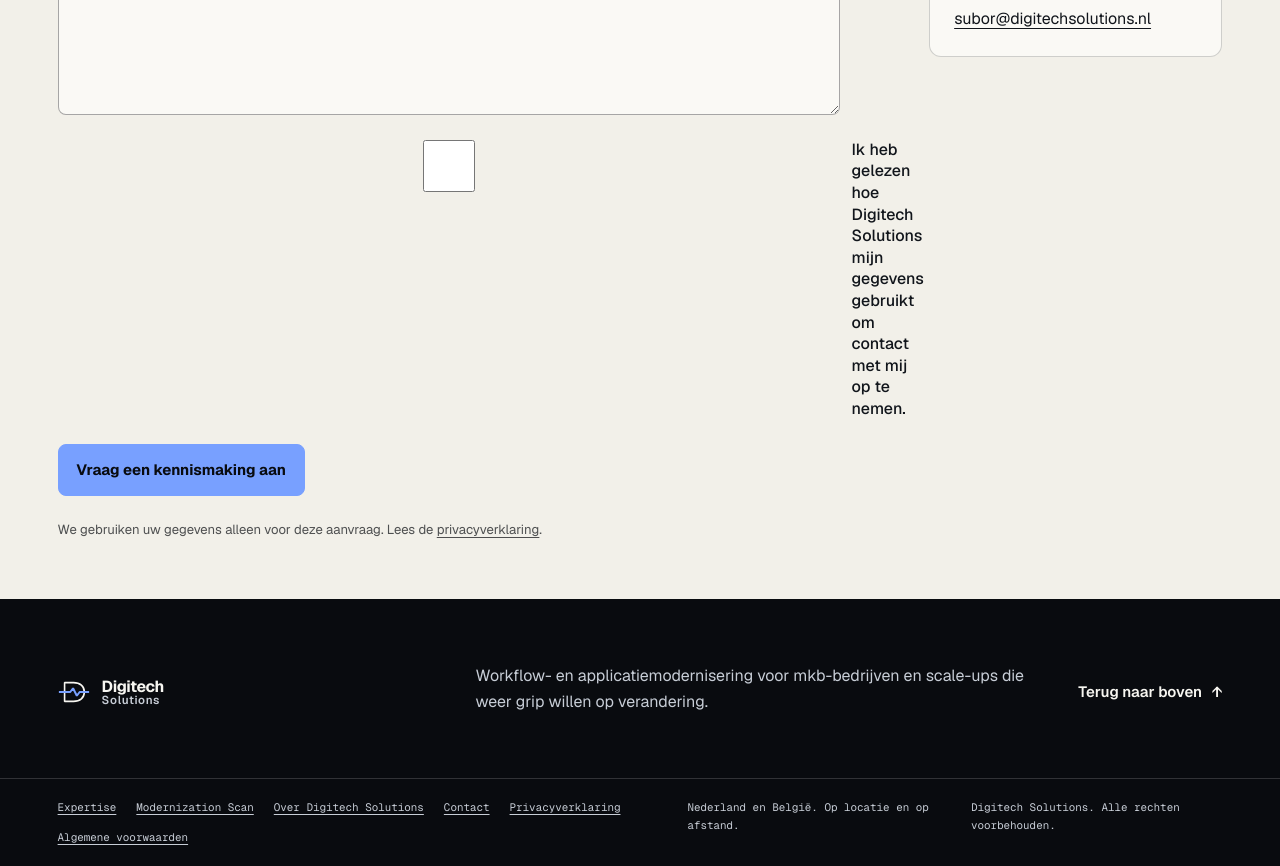
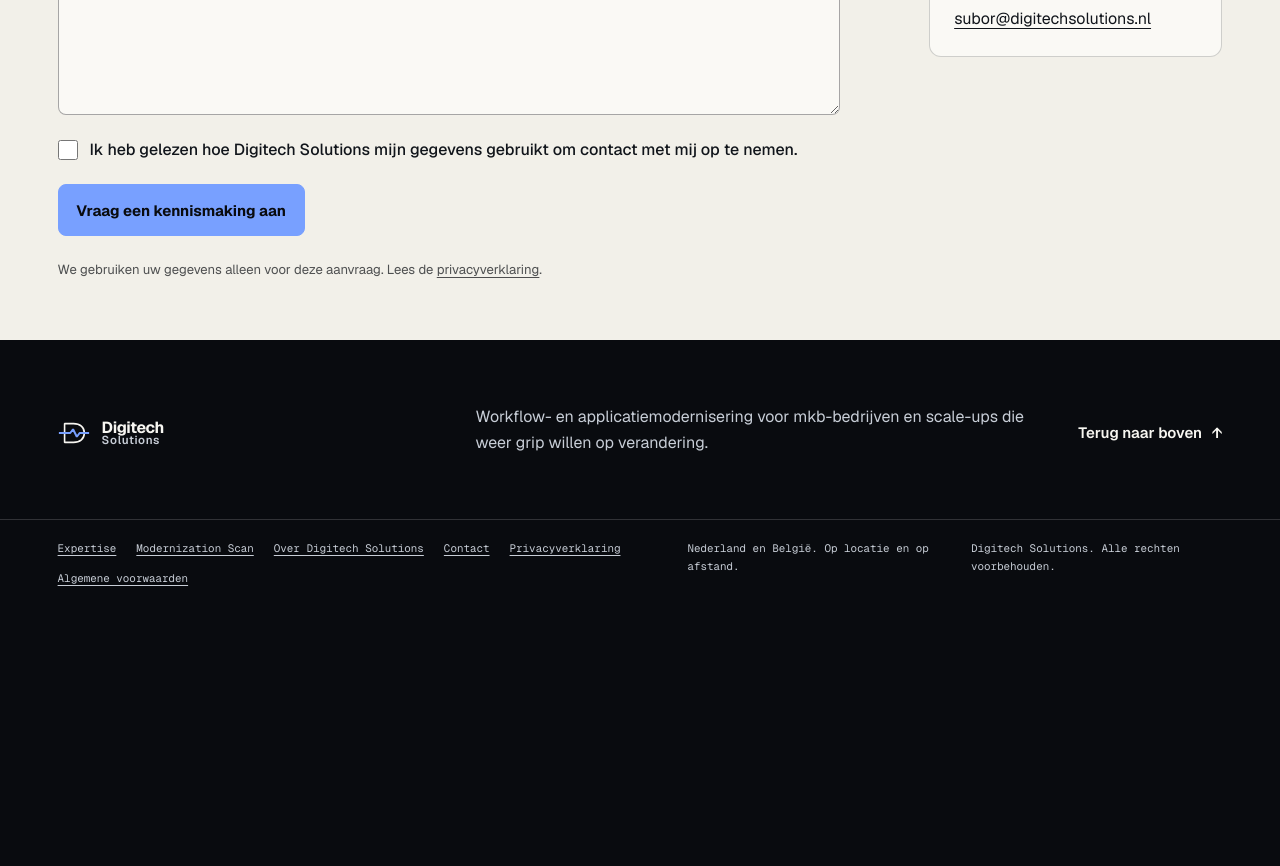
Before and after one commit to Subor-zz/digitechsolutions_v2, a Next.js app: page /kennismaking in a window 1280 px wide. Shown: the part 1180-2046 px from the top of the page. After the commit the page ends 1787 px from the top, so only its background shows below. Built offline with nearby package versions, Linux system fonts and the light colour scheme.

Commit message:
Fix consent checkbox layout

```diff
--- a/app/globals.css
+++ b/app/globals.css
@@ -1926,7 +1926,7 @@ h3 {
   font-weight: 450;
 }
 
-.form-field input:not([type="radio"]),
+.form-field input:not([type="radio"]):not([type="checkbox"]),
 .form-field textarea {
   width: 100%;
   min-height: 3.25rem;
@@ -2026,7 +2026,8 @@ h3 {
 }
 
 .form-consent label {
-  display: flex;
+  display: grid;
+  grid-template-columns: 1.25rem minmax(0, 1fr);
   align-items: flex-start;
   gap: 0.75rem;
   font-weight: 500;
@@ -2035,9 +2036,10 @@ h3 {
 .form-consent input {
   width: 1.25rem;
   height: 1.25rem;
+  min-height: 1.25rem;
   margin-top: 0.1rem;
+  padding: 0;
   accent-color: var(--flow-blue);
-  flex: 0 0 auto;
 }
 
 .exploration-form > .button:disabled {
```
Also changed, not shown: 1 other file (tests, documents, lock files or other folders).
